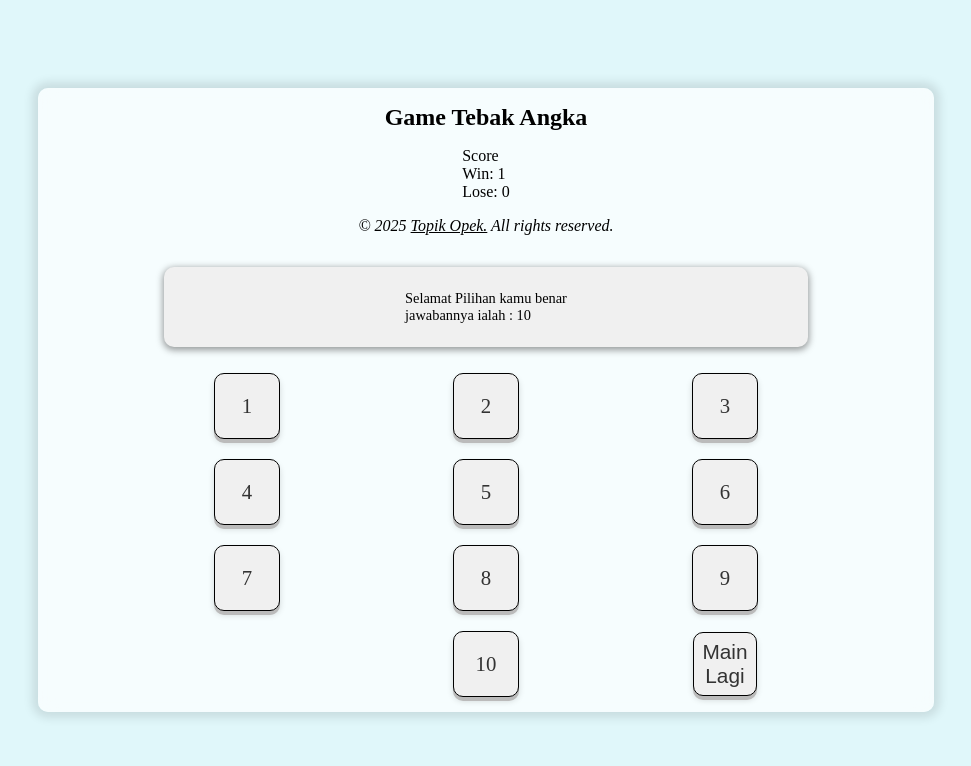
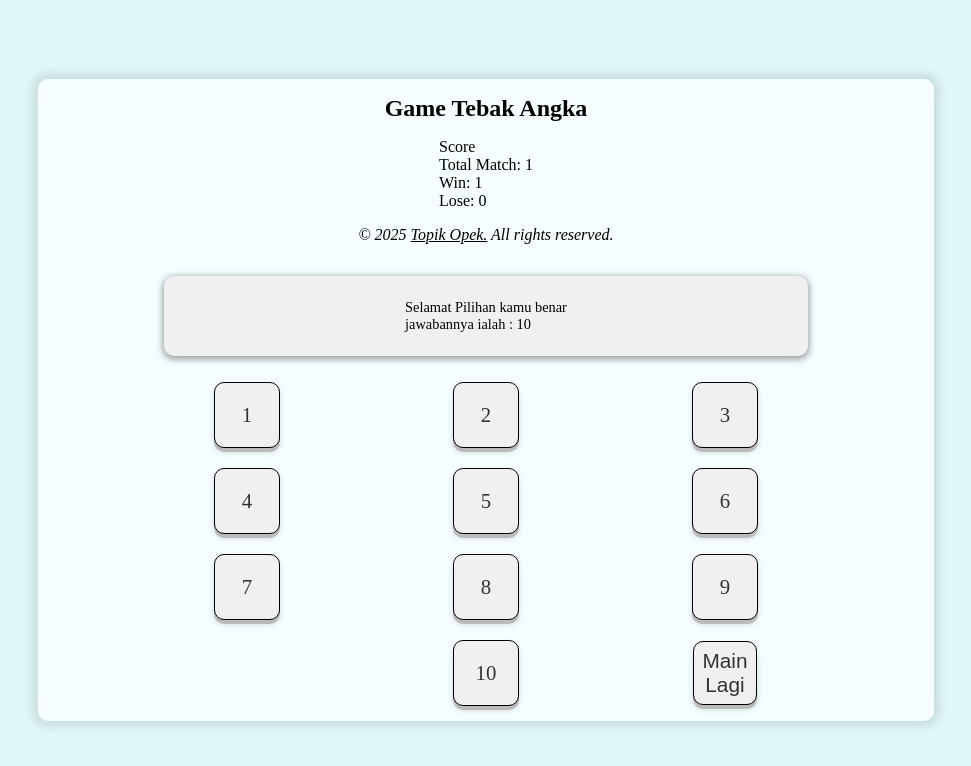
Before and after one commit to topikopek/tebak-ankgaV2, a plain HTML site: page index.html in a window 1280 px wide. Both pictures are taken after a click on the element "10". Shown: the whole page, without its empty margins (154-1125 px from the left). Drawn offline with Linux system fonts and the light colour scheme.

Commit message:
menambahkan fitur total match

```diff
--- a/index.html
+++ b/index.html
@@ -11,6 +11,7 @@
       <h1>Game Tebak Angka</h1>
       <div class="score">
         <p>Score</p>
+        <div class="match">Total Match: <span class="match-count">0</span></div>
         <div class="win">Win: <span class="win-count">0</span></div>
         <div class="lose">Lose: <span class="lose-count">0</span></div>
       </div>
--- a/script/script.js
+++ b/script/script.js
@@ -19,14 +19,16 @@ function getHasil(comp, player) {
 }
 
 // score
+let scoreMatch = 0;
+let scoreWin = 0;
 let scoreLose = 0;
-let scoreWin = 0;
 let kesempatan = 3;
 
 // pilihan computer
 let pilihanComputer = getPilihanComputer();
 const winCount = document.querySelector(".win-count");
 const loseCount = document.querySelector(".lose-count");
+const matchCount = document.querySelector(".match-count");
 const pilihan = document.querySelectorAll(".angka p");
 const tombolReset = document.querySelector(".lagi");
 
@@ -38,6 +40,8 @@ pilihan.forEach(function (pil) {
       const hasil = getHasil(pilihanComputer, pilihanPlayer);
       if (pilihanPlayer === pilihanComputer) {
         info.innerHTML = hasil;
+        scoreMatch++;
+        matchCount.textContent = scoreMatch;
         scoreWin++;
         winCount.textContent = scoreWin;
         kesempatan = 0;
@@ -51,6 +55,8 @@ pilihan.forEach(function (pil) {
         info.innerHTML =
           "Game Over! <br>Kamu kehabisan kesempatan.<br> jawabannya ialah : " +
           pilihanComputer;
+        scoreMatch++;
+        matchCount.textContent = scoreMatch;
         scoreLose++;
         loseCount.textContent = scoreLose;
       }
```
